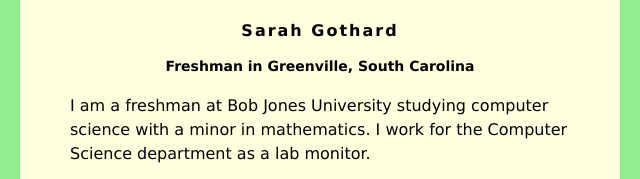
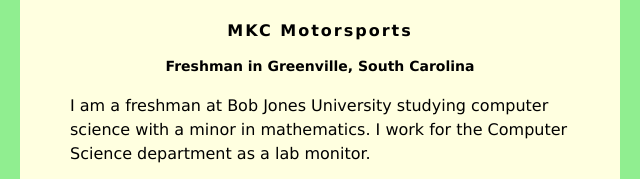
Before and after one commit to SamWIngersoll/SamWIngersoll.github.io, a plain HTML site: page index.html in a window 1280 px wide. Shown: the top 179 px of the page, 320-960 px from the left. Drawn offline with Linux system fonts and the light colour scheme.

Commit message:
Update index.html

```diff
--- a/index.html
+++ b/index.html
@@ -30,7 +30,7 @@
 </head>
 <body>
     <div id="content">
-        <h1>Sarah Gothard</h1>
+        <h1>MKC Motorsports</h1>
         <h2>Freshman in Greenville, South Carolina</h2>
 
          <p>I am a freshman at Bob Jones University studying computer science with a minor in
```
